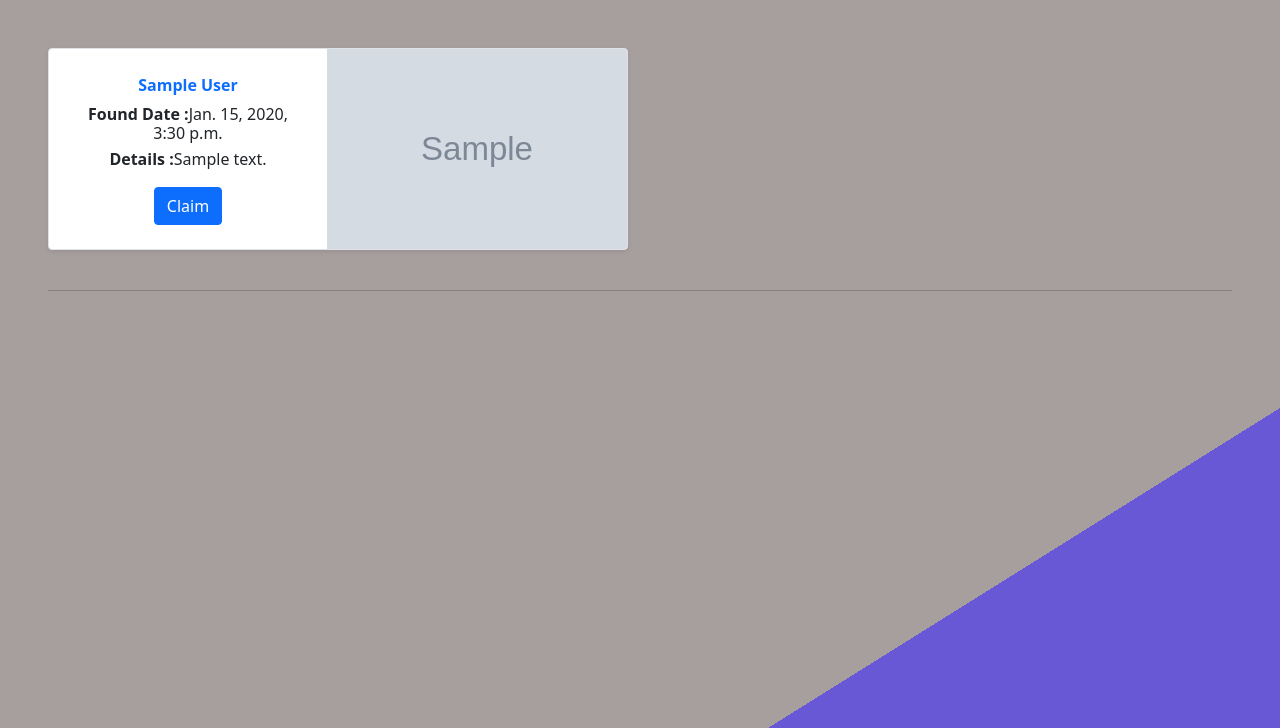
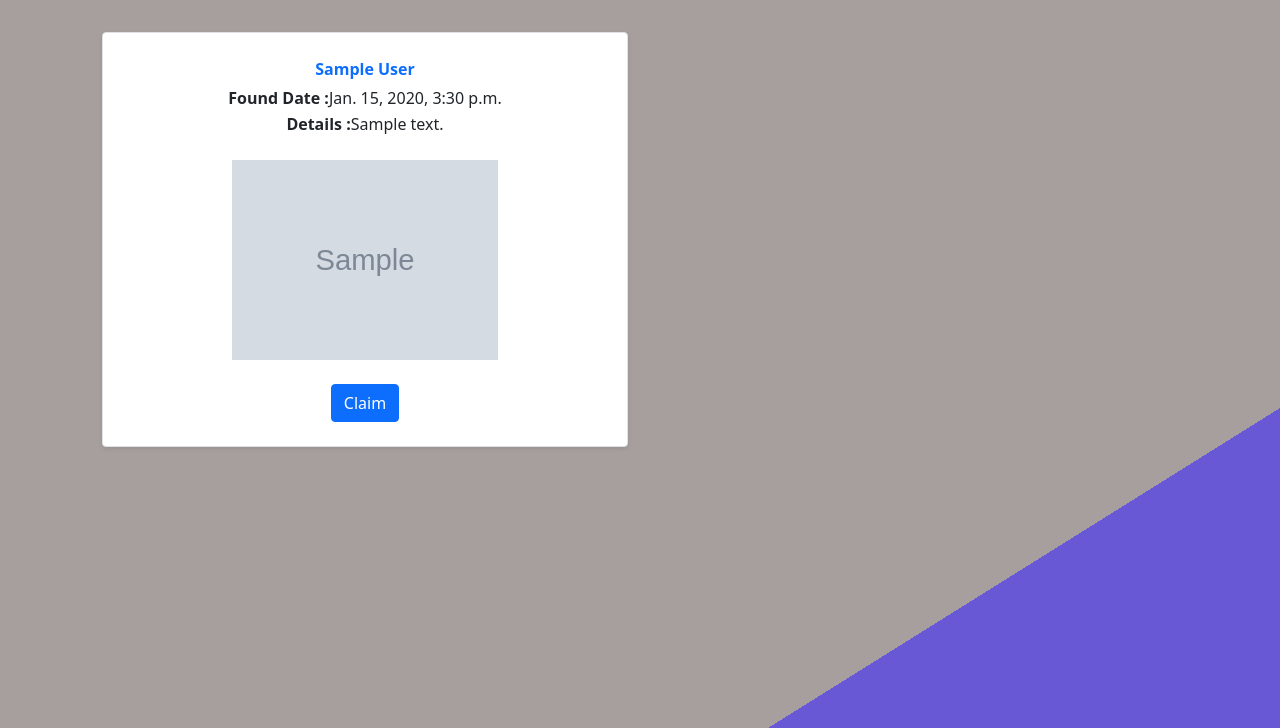
Before and after one commit to amanpandey-crypto/LostFound, a Django app: page /accounts/found/ in a window 1280 px wide. Shown: the part 72-800 px from the top of the page. Run offline with Django 3.2, Linux system fonts and the light colour scheme; tables that the repository leaves empty hold one stand-in row (values such as "Sample post"); grey boxes marked "Sample" are stand-in pictures.

Commit message:
Update found.html

```diff
--- a/accounts/templates/accounts/found.html
+++ b/accounts/templates/accounts/found.html
@@ -2,27 +2,31 @@
 <title>Found Items</title> {%endblock%}
 {% block body %}
 <!-- upload images code  -->
-<div class="container-fluid" style="padding: 3rem;">
+<div class="container" style="padding: 2rem;">
     {% for i in item_data %} {% if forloop.counter0|divisibleby:4 %}
     <div class="row text-center"> {% endif %}
         <div class="col-md-6">
-            <div
-                class="card row g-0 border rounded overflow-hidden flex-md-row mb-4 shadow-sm h-md-250 position-relative">
+            <div class="card row g-0 border rounded overflow-hidden flex-md-row mb-4 shadow-sm h-md-250 position-relative">
                 <div class="col p-4 d-flex flex-column position-static">
                     <strong class="d-inline-block mb-2 text-primary">{{i.author}}</strong>
                     <h6 class="mb-0"><label style="font-weight:800" for=""></label></h6>
                     <h6 class="mb-1 "><label style="font-weight: 600;" for="">Found Date : </label>{{i.Find_Date}}</h6>
                     <p class="card-text mb-auto"><label style="font-weight: 600;" for="">Details : </label>{{i.Description}}
                     </p>
+                    <br>
+                    <div class="text-center">
+                        <picture>
+                        <img class="img-card-top mx-auto" src="{{i.item_image}}" alt="{{i.ItemID}}" style="max-width:300px; max-height:200px">
+                    </picture>
+                    </div>
+                    <br>
                     <a href="{% url 'claim' id=i.ItemID %}"><button type="button" class="btn btn-primary">Claim</button></a>
                 </div>
-                <div class="col-auto d-none d-lg-block">
-                    <img class="img-card-top mx-auto" src="{{i.item_image}}" alt="{{i.ItemID}}" width="300px" height="200px">
-                </div>
+
             </div>
         </div>
         {% if forloop.counter|divisibleby:4 or forloop.last %}</div>
     <!-- row closing -->
-    <hr>{% endif %} {% endfor %}
+    {% endif %} {% endfor %}
 </div>
 {%endblock%}
```
